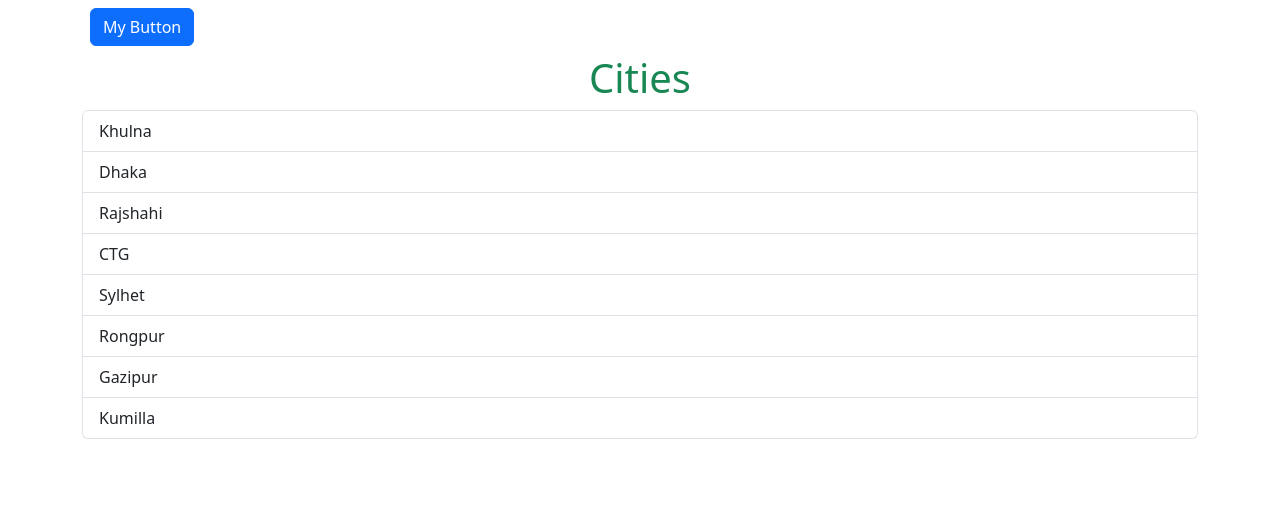
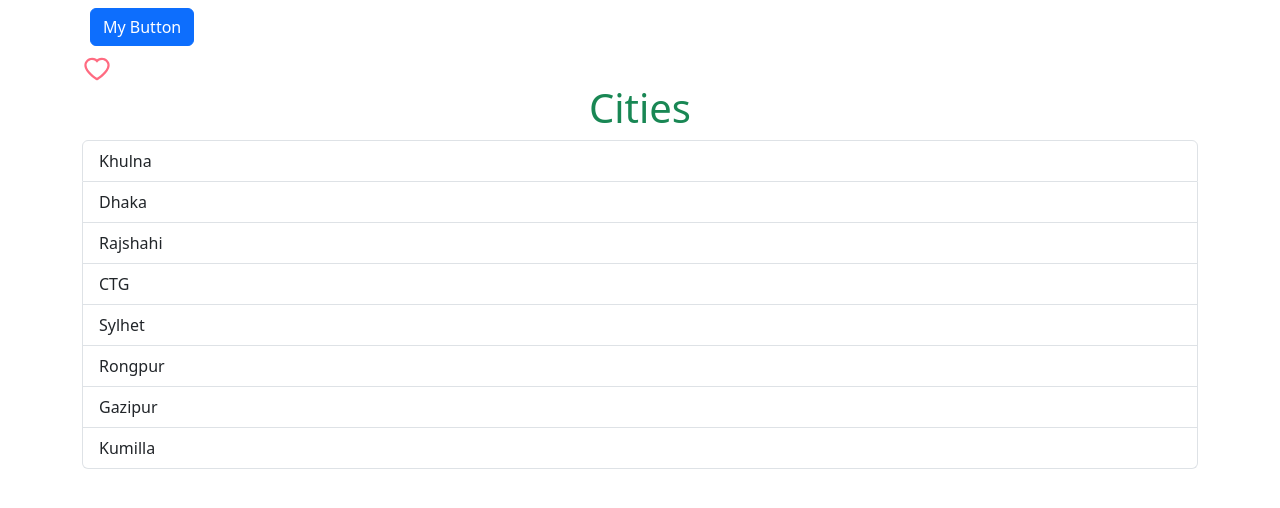
Before and after one commit to mushfiqur-rahman/react-tsx, a React (Vite) app: page / in a window 1280 px wide. Shown: the top 508 px of the page. Built offline with nearby package versions, Linux system fonts and the light colour scheme.

Commit message:
toggle button add

```diff
--- a/package.json
+++ b/package.json
@@ -17,6 +17,7 @@
   "devDependencies": {
     "@types/react": "^18.2.66",
     "@types/react-dom": "^18.2.22",
+    "react-icons": "^4.12.0",
     "@typescript-eslint/eslint-plugin": "^7.2.0",
     "@typescript-eslint/parser": "^7.2.0",
     "@vitejs/plugin-react": "^4.2.1",
--- a/src/App.tsx
+++ b/src/App.tsx
@@ -3,6 +3,7 @@
 import Alert from "./components/Alert";
 import Button from "./components/Button/Button";
 import ListGroup from "./components/ListGroup";
+import Like from "./components/Like";
 
 function App() {
   let items = [
@@ -27,6 +28,7 @@
         <Button color="primary" onClick={() => setAlertVisibility(true)}>
           My Button
         </Button>
+        <Like onClick={()=> console.log('clicked')}/>
         <ListGroup items={items} heading="Cities" />
       </div>
     </>
--- /dev/null
+++ b/src/components/Like.tsx
@@ -0,0 +1,20 @@
+import { useState } from "react";
+import { AiFillHeart, AiOutlineHeart } from "react-icons/ai";
+
+interface Props {
+  onClick: () => void;
+}
+
+const Like = ({ onClick }: Props) => {
+  const [status, setStatus] = useState(false);
+
+  const toggle = () => {
+    setStatus(!status);
+    onClick();
+  };
+
+  if (status) return <AiFillHeart color="#ff6b81" size={30} onClick={toggle} />;
+  return <AiOutlineHeart color="#ff6b81" size={30} onClick={toggle} />;
+};
+
+export default Like;
```
Also changed, not shown: 1 other file (tests, documents, lock files or other folders).
